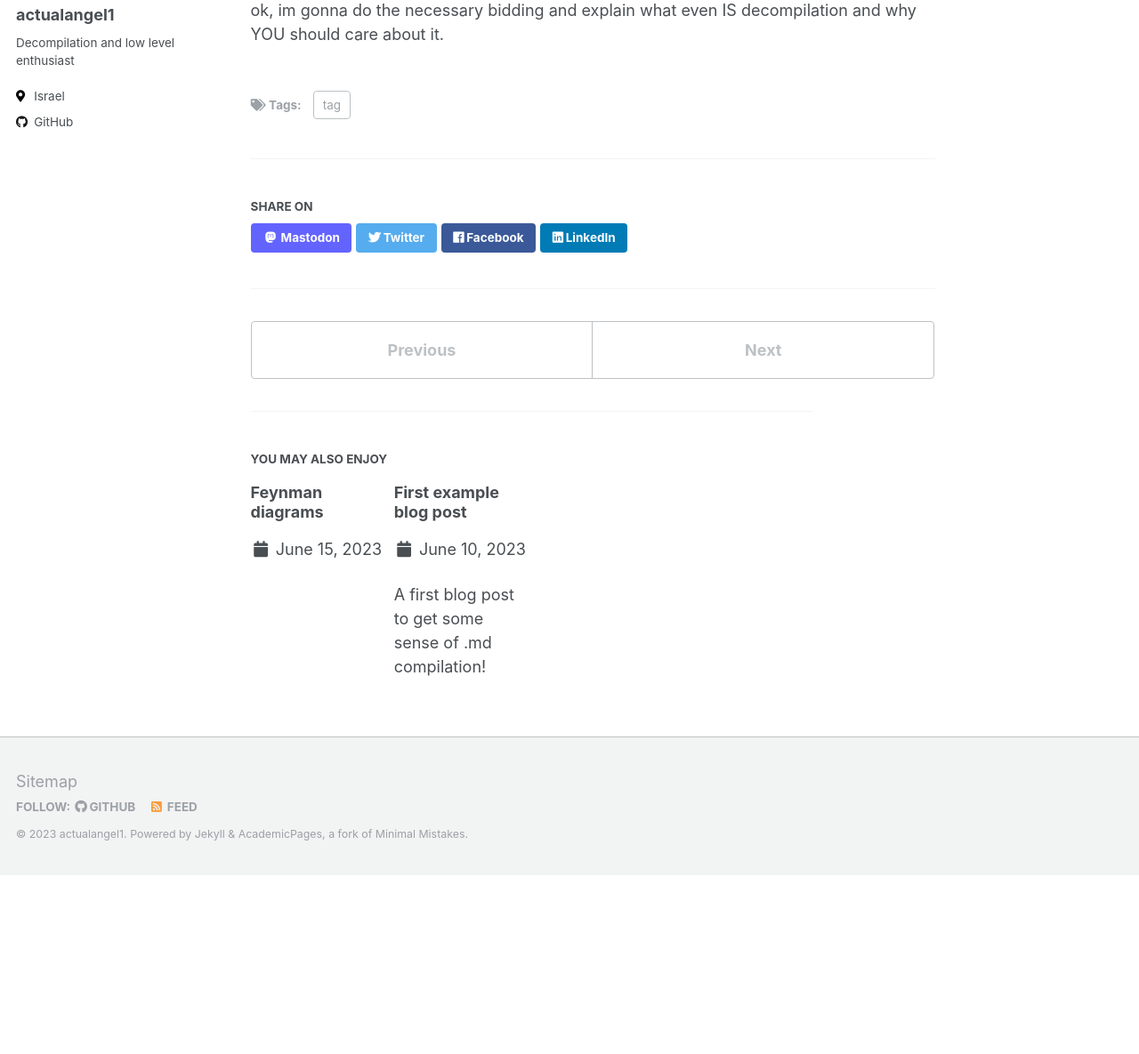
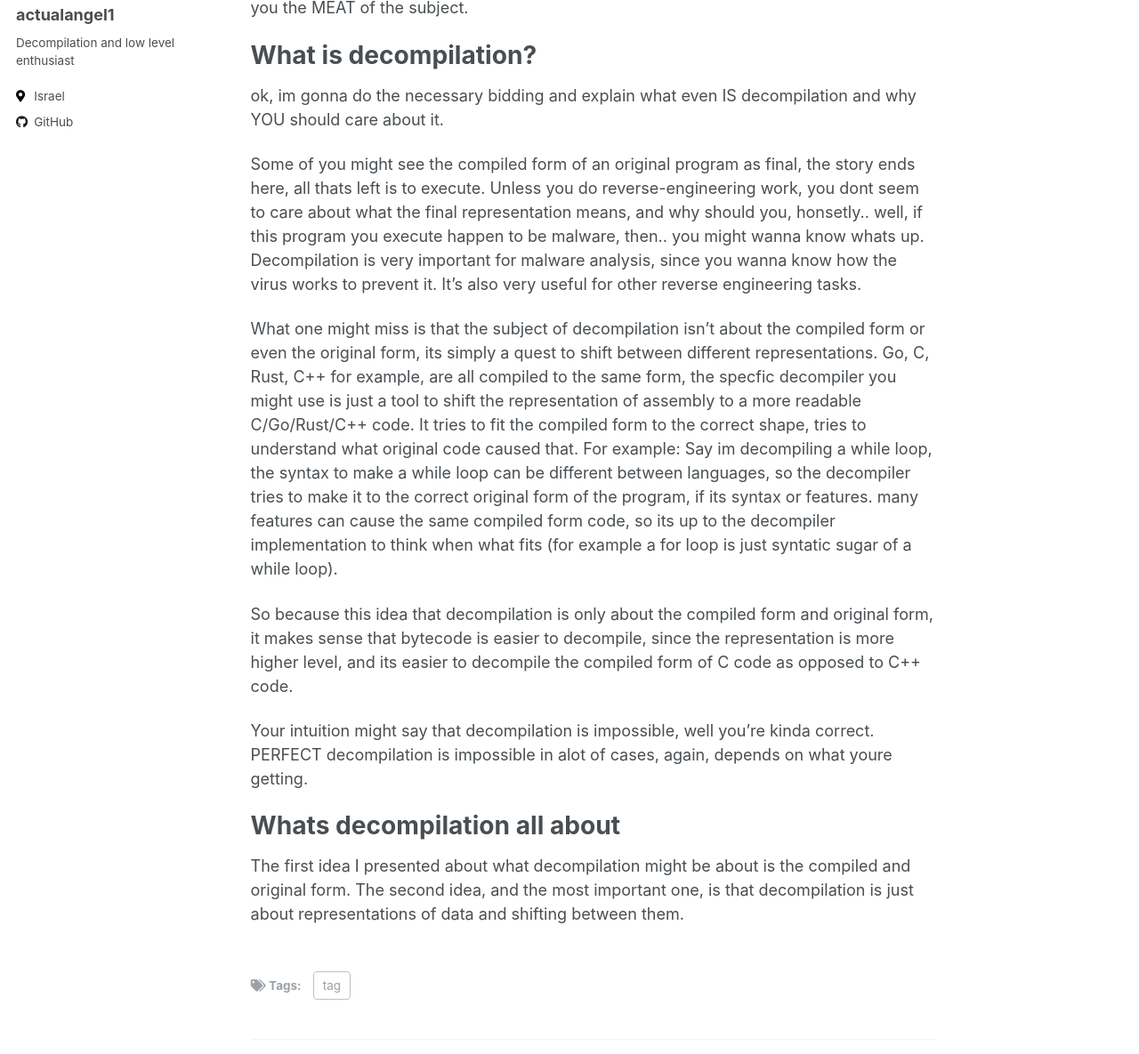
Before and after one commit to ActualAngel1/actualangel1.github.io, a Jekyll site: the page built from _posts/2023-08-08-decompilation1.md, in a window 1280 px wide and 1400 px high, scrolled down 370 px, cut to the strip 215-1400 px from the top of the window. Shown: the whole strip at 89% size. Built offline with Jekyll 4.4.1, drawn with Linux system fonts in a browser that asks for light colours; before the commit the page ends 1569 px from its top, so only the background shows below that; some of the changed text lies outside the part shown.

Commit message:
Update 2023-08-08-decompilation1.md

```diff
--- a/_posts/2023-08-08-decompilation1.md
+++ b/_posts/2023-08-08-decompilation1.md
@@ -25,6 +25,7 @@ I bet you're looking at this and saying, why should I care?
 whats so interesting about decompilation anyways..?
 whats even the point of these blogs
 
+# About this blog
 let me give you a quick intro, ok?
 these blogs will go through decompilation in a less.. academic way,
 I would like to save you the details and explain the mathematics only when absolutly needed,
@@ -33,4 +34,29 @@ You might have tried to study this subject but have been offput by the academic
 I had to go through all that, and although its really interesting, you probably dont want to look at equations and weird math stuff all day.
 I want to give you the MEAT of the subject.
 
+# What is decompilation?
 ok, im gonna do the necessary bidding and explain what even IS decompilation and why YOU should care about it.
+
+Some of you might see the compiled form of an original program as final, the story ends here, all thats left is to execute.
+Unless you do reverse-engineering work, you dont seem to care about what the final representation means, and why should you, honsetly..
+well, if this program you execute happen to be malware, then.. you might wanna know whats up.
+Decompilation is very important for malware analysis, since you wanna know how the virus works to prevent it.
+It's also very useful for other reverse engineering tasks.
+
+What one might miss is that the subject of decompilation isn't about the compiled form or even the original form, its simply a quest to shift between different representations.
+Go, C, Rust, C++ for example, are all compiled to the same form, the specfic decompiler you might use is just a tool to shift the representation of assembly to a more readable C/Go/Rust/C++ code.
+It tries to fit the compiled form to the correct shape, tries to understand what original code caused that.
+For example:
+Say im decompiling a while loop, the syntax to make a while loop can be different between languages, so the decompiler tries to make it to the correct original form of the program, if its syntax or features.
+many features can cause the same compiled form code, so its up to the decompiler implementation to think when what fits (for example a for loop is just syntatic sugar of a while loop).
+
+So because this idea that decompilation is only about the compiled form and original form, it makes sense that bytecode is easier to decompile, since the representation is more higher level, and its easier to decompile the compiled form of C code as opposed to C++ code.
+
+
+
+Your intuition might say that decompilation is impossible, well you're kinda correct.
+PERFECT decompilation is impossible in alot of cases, again, depends on what youre getting.
+
+# Whats decompilation all about
+The first idea I presented about what decompilation might be about is the compiled and original form.
+The second idea, and the most important one, is that decompilation is just about representations of data and shifting between them.
```
